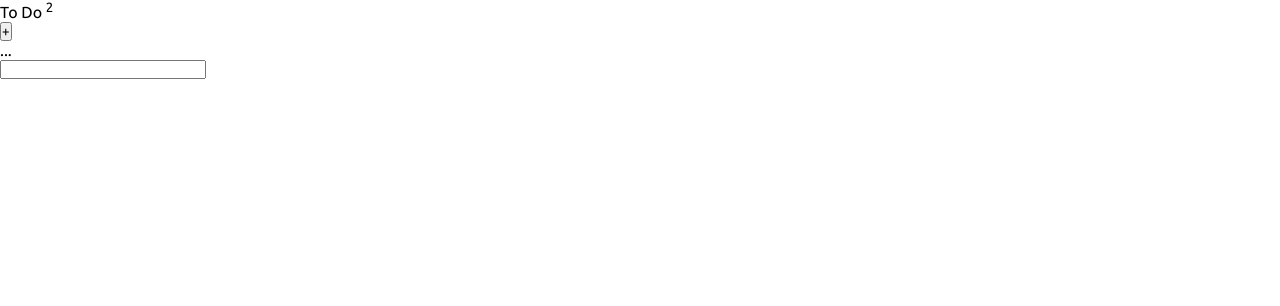
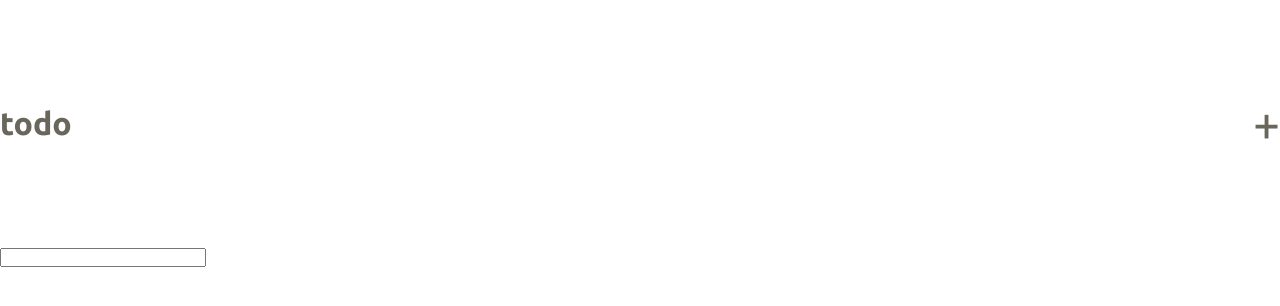
Before and after one commit to dinhhoangbaochan/to-do-buddy, a plain HTML site: page index.html in a window 1280 px wide. Drawn offline with Linux system fonts and the light colour scheme.

Commit message:
uiux: update header style

```diff
--- a/index.html
+++ b/index.html
@@ -22,13 +22,12 @@
 
       <header>
         <div class="left">
-          <div class="title">To Do <sup>2</sup></div>
+          <h1 class="title">todo</h1>
         </div>
         <div class="right">
           <div class="add-action">
             <button>+</button>
           </div>
-          <div class="detail-action">...</div>
         </div>
       </header>
 
--- a/styles.css
+++ b/styles.css
@@ -3,4 +3,29 @@
   margin: 0;
   padding: 0;
   font-family: "Ubuntu", sans-serif;
+  color: #69665c;
 }
+
+.app-wrapper {
+  max-width: 1280px;
+  margin: 0 auto;
+  width: 100%;
+}
+
+header {
+  display: flex;
+  flex-direction: row;
+  justify-content: space-between;
+  align-items: center;
+  padding: 6rem 0;
+}
+
+.add-action button {
+  background: 0;
+  border: 0;
+  font-size: xxx-large;
+}
+
+.add-action button:hover {
+  cursor: pointer;
+}
```
